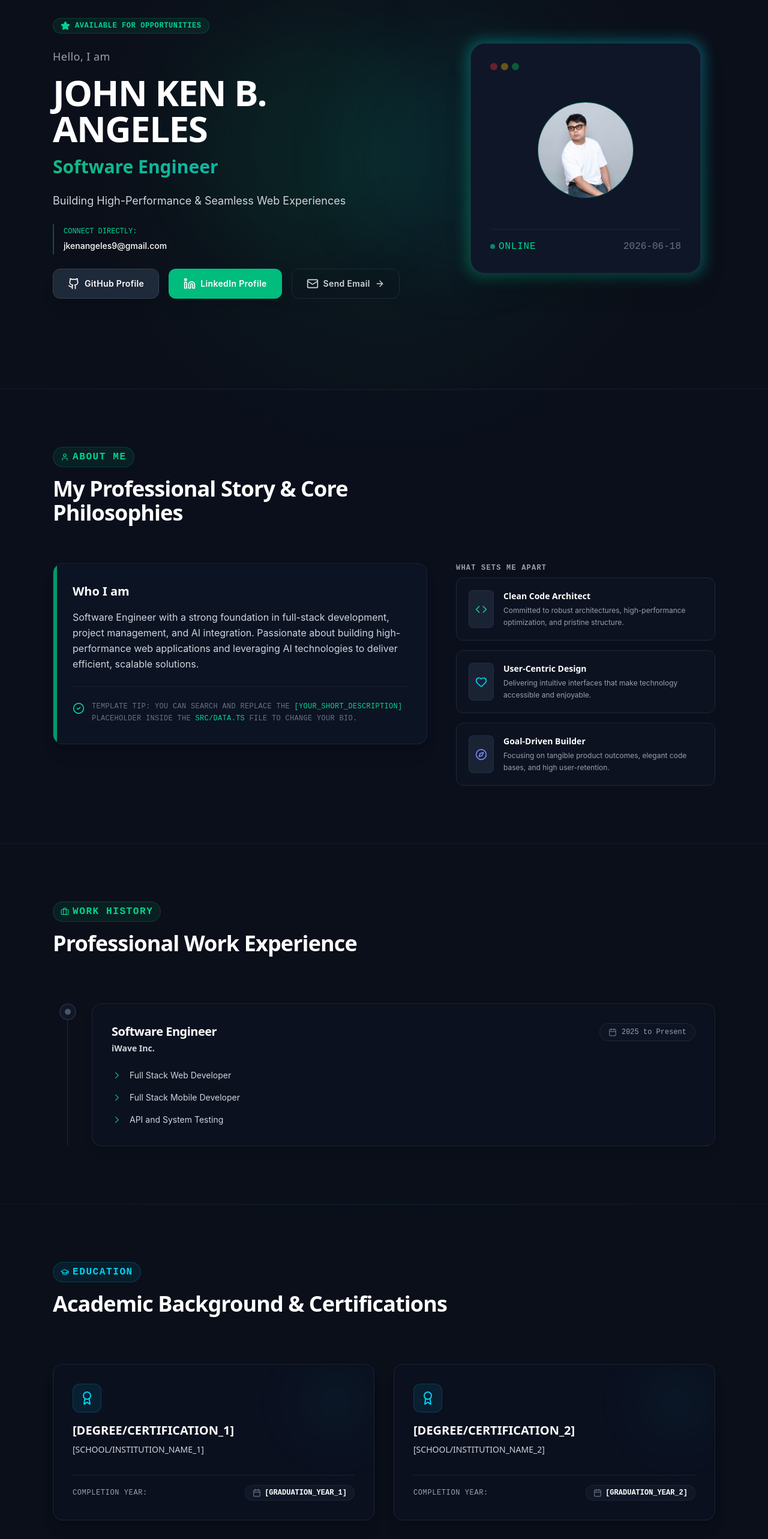
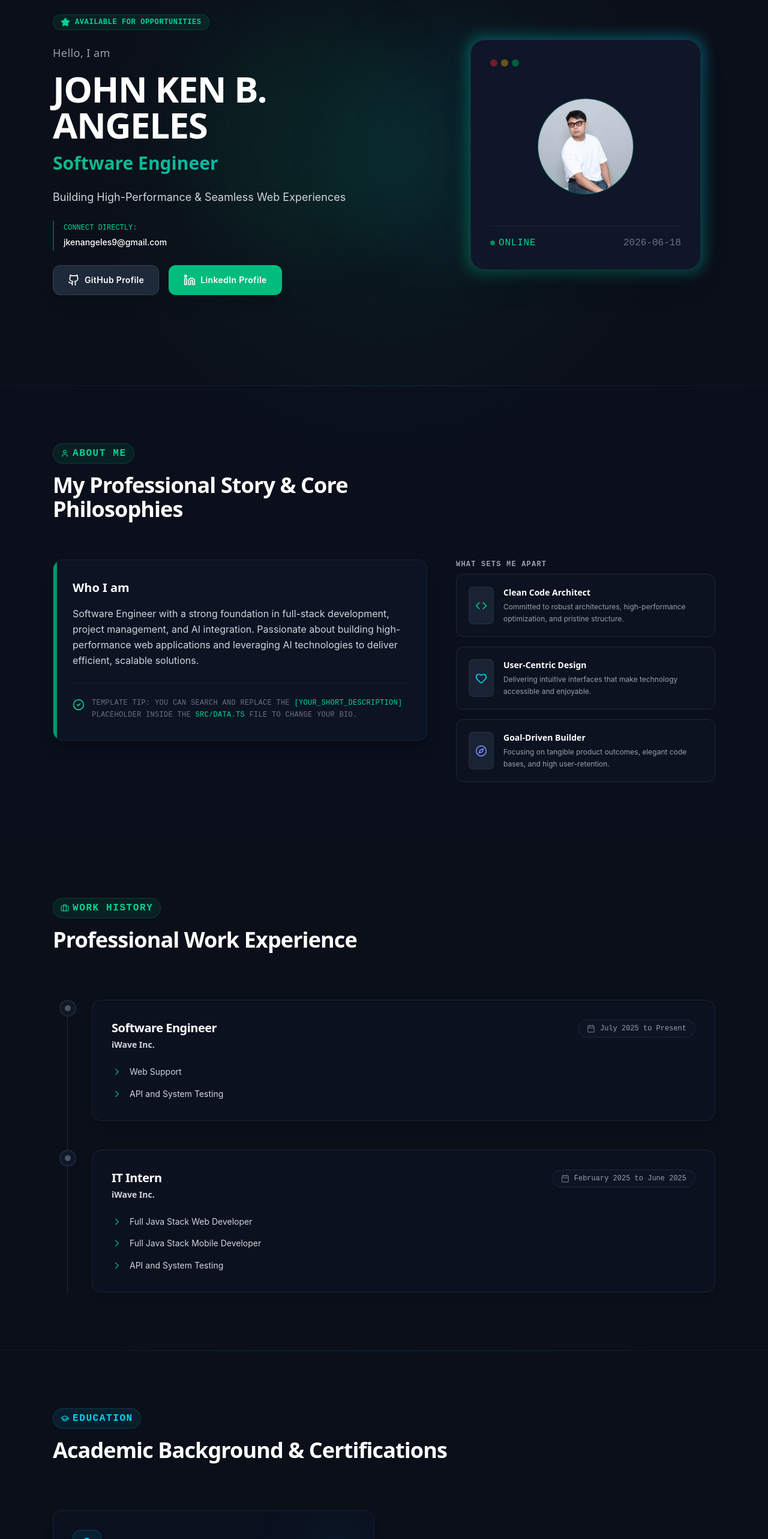
Before and after one commit to Kendiesss/Personal-Portfolio, a React (Vite) app: page / in a window 1280 px wide. Shown: the part 234-2800 px from the top of the page at 60% size. Built offline with nearby package versions, Linux system fonts and the light colour scheme.

Commit message:
refactor: update personal data and remove email CTAs
Updated personal experience and skills data while removing the email contact CTAs from the Navbar, Hero, and Footer components.

```diff
--- a/src/components/Footer.tsx
+++ b/src/components/Footer.tsx
@@ -20,9 +20,6 @@ export default function Footer() {
             </span>
             <span className="w-1.5 h-1.5 rounded-full bg-emerald-400"></span>
           </div>
-          <p id="footer-tagline" className="text-xs text-gray-500 max-w-sm leading-relaxed">
-            Beautifully designed personal portfolio template. Ready for production, search and replace the placeholders.
-          </p>
         </div>
 
         {/* Right Column (Social Icons, scroll to top trigger) */}
@@ -73,7 +70,6 @@ export default function Footer() {
 
       <div className="max-w-6xl mx-auto px-6 mt-8 pt-8 border-t border-gray-900/60 flex flex-col sm:flex-row justify-between items-center gap-4 text-4xs text-gray-600 font-mono uppercase tracking-widest relative z-10">
         <span>© {currentYear} {personalDetails.name}. All rights reserved.</span>
-        <span>Crafted with template placeholder indicators</span>
       </div>
     </footer>
   );
--- a/src/components/Hero.tsx
+++ b/src/components/Hero.tsx
@@ -1,5 +1,5 @@
 import { personalDetails } from "../data";
-import { Github, Linkedin, Mail, ArrowRight, Star } from "lucide-react";
+import { Github, Linkedin, Star } from "lucide-react";
 import { motion } from "motion/react";
 
 export default function Hero() {
@@ -94,15 +94,6 @@ export default function Hero() {
               <Linkedin className="h-5 w-5" />
               LinkedIn Profile
             </a>
-            <a
-              id="hero-cta-email"
-              href={`mailto:${personalDetails.email}`}
-              className="flex items-center justify-center gap-2 px-6 py-3.5 bg-transparent hover:bg-gray-800/30 border border-gray-800 hover:border-gray-700 text-sm font-semibold tracking-wide rounded-xl text-gray-300 hover:text-white transition-all duration-200"
-            >
-              <Mail className="h-5 w-5" />
-              Send Email
-              <ArrowRight className="h-4 w-4" />
-            </a>
           </motion.div>
         </div>
 
--- a/src/components/Navbar.tsx
+++ b/src/components/Navbar.tsx
@@ -1,6 +1,6 @@
 import { useState, useEffect } from "react";
 import { personalDetails } from "../data";
-import { Menu, X, ArrowUpRight } from "lucide-react";
+import { Menu, X } from "lucide-react";
 
 export default function Navbar() {
   const [isOpen, setIsOpen] = useState(false);
@@ -54,14 +54,6 @@ export default function Navbar() {
               {link.name}
             </a>
           ))}
-          <a
-            id="nav-cta-contact"
-            href={`mailto:${personalDetails.email}`}
-            className="flex items-center gap-1.5 px-4 py-2 bg-emerald-500/10 hover:bg-emerald-500/20 border border-emerald-500/30 hover:border-emerald-500/50 rounded-full text-xs font-semibold tracking-wide text-emerald-400 uppercase transition-all duration-200"
-          >
-            Get In Touch
-            <ArrowUpRight className="h-3.5 w-3.5" />
-          </a>
         </div>
 
         {/* Mobile Menu Button */}
@@ -93,14 +85,6 @@ export default function Navbar() {
                 {link.name}
               </a>
             ))}
-            <a
-              id="nav-mobile-cta"
-              href={`mailto:${personalDetails.email}`}
-              onClick={() => setIsOpen(false)}
-              className="block text-center px-4 py-2.5 bg-emerald-500 hover:bg-emerald-600 rounded-lg text-sm font-semibold text-white tracking-wide transition-all duration-200"
-            >
-              Get In Touch
-            </a>
           </div>
         </div>
       )}
--- a/src/data.ts
+++ b/src/data.ts
@@ -25,46 +25,55 @@ export const experiences: Experience[] = [
     id: "exp-1",
     jobTitle: "Software Engineer",
     companyName: "iWave Inc.",
-    duration: "2025 to Present",
+    duration: "July 2025 to Present",
     responsibilities: [
-      "Full Stack Web Developer",
-      "Full Stack Mobile Developer",
+      "Web Support",
       "API and System Testing",
     ],
-  }
+  },
+    {
+    id: "exp-2",
+    jobTitle: "IT Intern",
+    companyName: "iWave Inc.",
+    duration: "February 2025 to June 2025",
+    responsibilities: [
+      "Full Java Stack Web Developer",
+      "Full Java Stack Mobile Developer",
+      "API and System Testing",
+    ],
+  },
 ];
 
 export const educationList: EducationEntry[] = [
   {
     id: "edu-1",
-    degree: "[DEGREE/CERTIFICATION_1]",
-    schoolName: "[SCHOOL/INSTITUTION_NAME_1]",
-    graduationYear: "[GRADUATION_YEAR_1]",
-  },
-  {
-    id: "edu-2",
-    degree: "[DEGREE/CERTIFICATION_2]",
-    schoolName: "[SCHOOL/INSTITUTION_NAME_2]",
-    graduationYear: "[GRADUATION_YEAR_2]",
+    degree: "INFORMATION TECHNOLOGY",
+    schoolName: "University of Santo Tomas",
+    graduationYear: "June 2025",
   },
 ];
 
 export const technicalSkills: string[] = [
-  "[TECH_SKILL_1_e.g._JavaScript]",
-  "[TECH_SKILL_2_e.g._React]",
-  "[TECH_SKILL_3_e.g._TypeScript]",
-  "[TECH_SKILL_4_e.g._TailwindCSS]",
-  "[TECH_SKILL_5_e.g._Node.js]",
-  "[TECH_SKILL_6_e.g._Python]",
+  "Java",
+  "JavaScript",
+  "ReactJS",
+  "Tailwind CSS",
+  "React Native",
+  "Python",
+  "SQL",
+  "AI Engineering and Prompting"
 ];
 
 export const softSkills: string[] = [
-  "[SOFT_SKILL_1_e.g._Communication]",
-  "[SOFT_SKILL_2_e.g._Problem-Solving]",
-  "[SOFT_SKILL_3_e.g._Team_Leadership]",
-  "[SOFT_SKILL_4_e.g._Continuous_Learning]",
-  "[SOFT_SKILL_5_e.g._Adaptability]",
-  "[SOFT_SKILL_6_e.g._Critical_Thinking]",
+  "Team Leadership and Motivation",
+  "Problem Solving",
+  "Communication",
+  "Continuous_Learning",
+  "Adaptability",
+  "Critical Thinking",
+  "Stakeholder & Expectation Management",
+  "Time Management & Prioritization",
+  "Conflict Resolution & Negotiation"
 ];
 
 export const projectsList: Project[] = [
```
